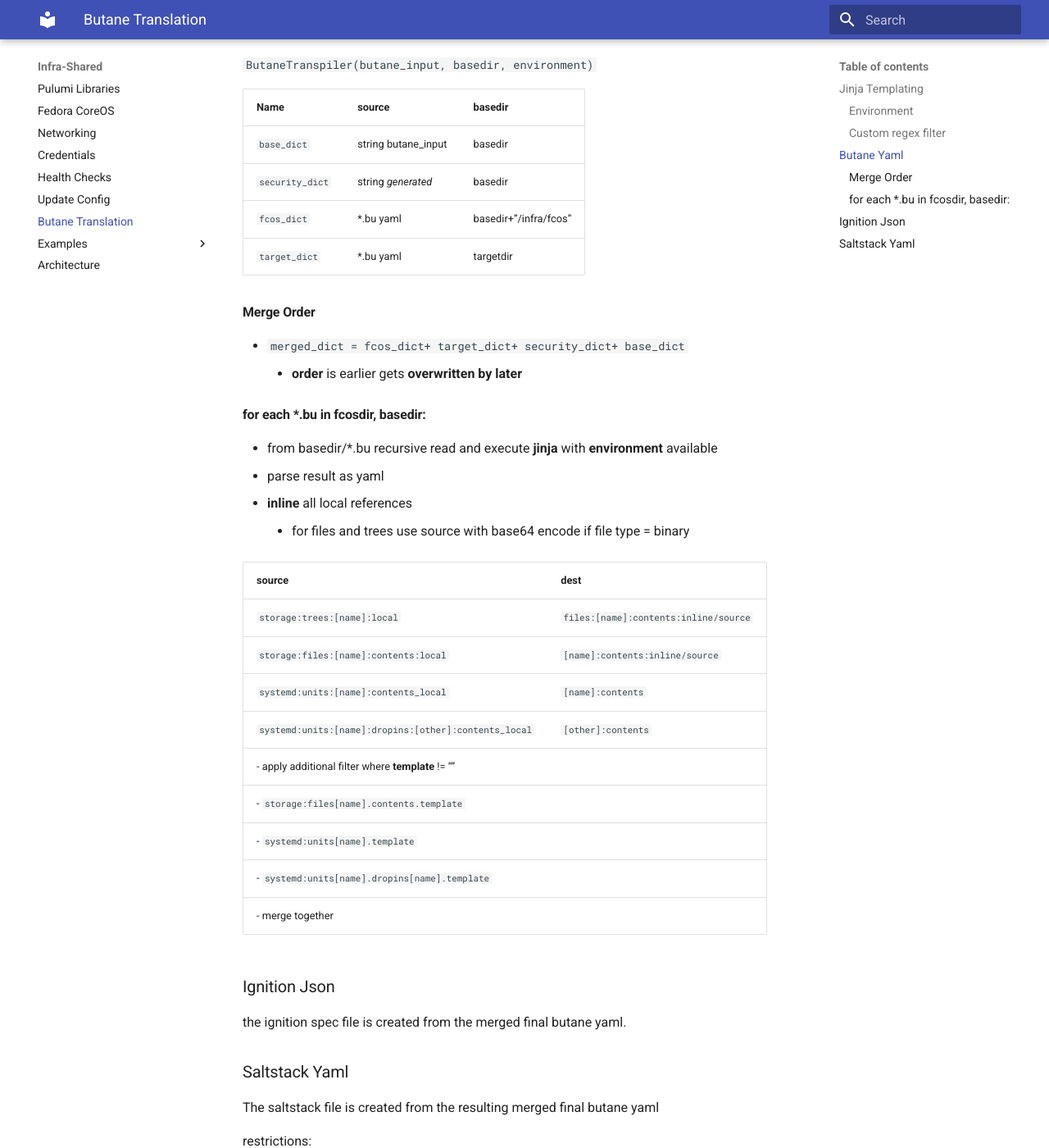
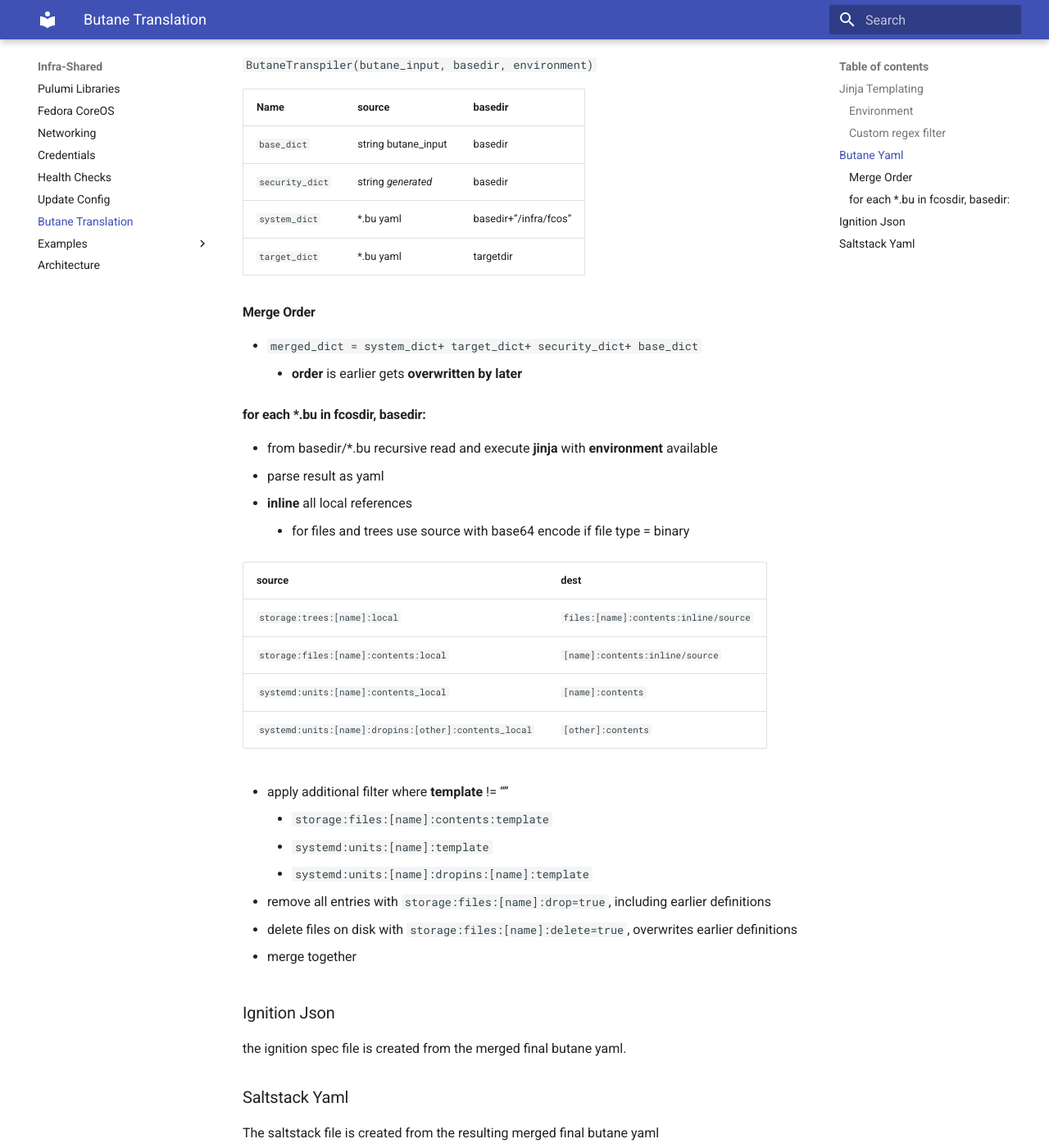
Before and after one commit to wuxxin/infra-shared, an MkDocs documentation site: the page built from docs/butane.md, in a window 1280 px wide and 1400 px high, scrolled down 746 px. Shown: the whole window at 82% size. Built offline with MkDocs 1.6.1 and Material for MkDocs 9.7.7, drawn with Linux system fonts in a browser that asks for light colours.

Commit message:
update docs

```diff
--- a/docs/butane.md
+++ b/docs/butane.md
@@ -35,11 +35,11 @@
 |----|----|----|
 | `base_dict`    | string butane_input |  basedir
 | `security_dict`| string *generated*  | basedir
-| `fcos_dict`    | *.bu yaml | basedir+"/infra/fcos"
+| `system_dict`  | *.bu yaml | basedir+"/infra/fcos"
 | `target_dict`  | *.bu yaml | targetdir
 
 #### Merge Order
-- `merged_dict  = fcos_dict+ target_dict+ security_dict+ base_dict`
+- `merged_dict  = system_dict+ target_dict+ security_dict+ base_dict`
     - **order** is earlier gets **overwritten by later**
 
 #### for each *.bu in fcosdir, basedir:
@@ -55,10 +55,17 @@
 | `storage:files:[name]:contents:local` | `[name]:contents:inline/source` |
 | `systemd:units:[name]:contents_local` | `[name]:contents` |
 | `systemd:units:[name]:dropins:[other]:contents_local` | `[other]:contents` |
+
+
 - apply additional filter where **template** != ""
-    - `storage:files[name].contents.template`
-    - `systemd:units[name].template`
-    - `systemd:units[name].dropins[name].template`
+    - `storage:files:[name]:contents:template`
+    - `systemd:units:[name]:template`
+    - `systemd:units:[name]:dropins:[name]:template`
+
+- remove all entries with `storage:files:[name]:drop=true`, including earlier definitions
+
+- delete files on disk with `storage:files:[name]:delete=true`, overwrites earlier definitions
+
 - merge together
 
 ### Ignition Json
```
Also changed, not shown: docs/healthchecks.md (+11 -0 lines).
